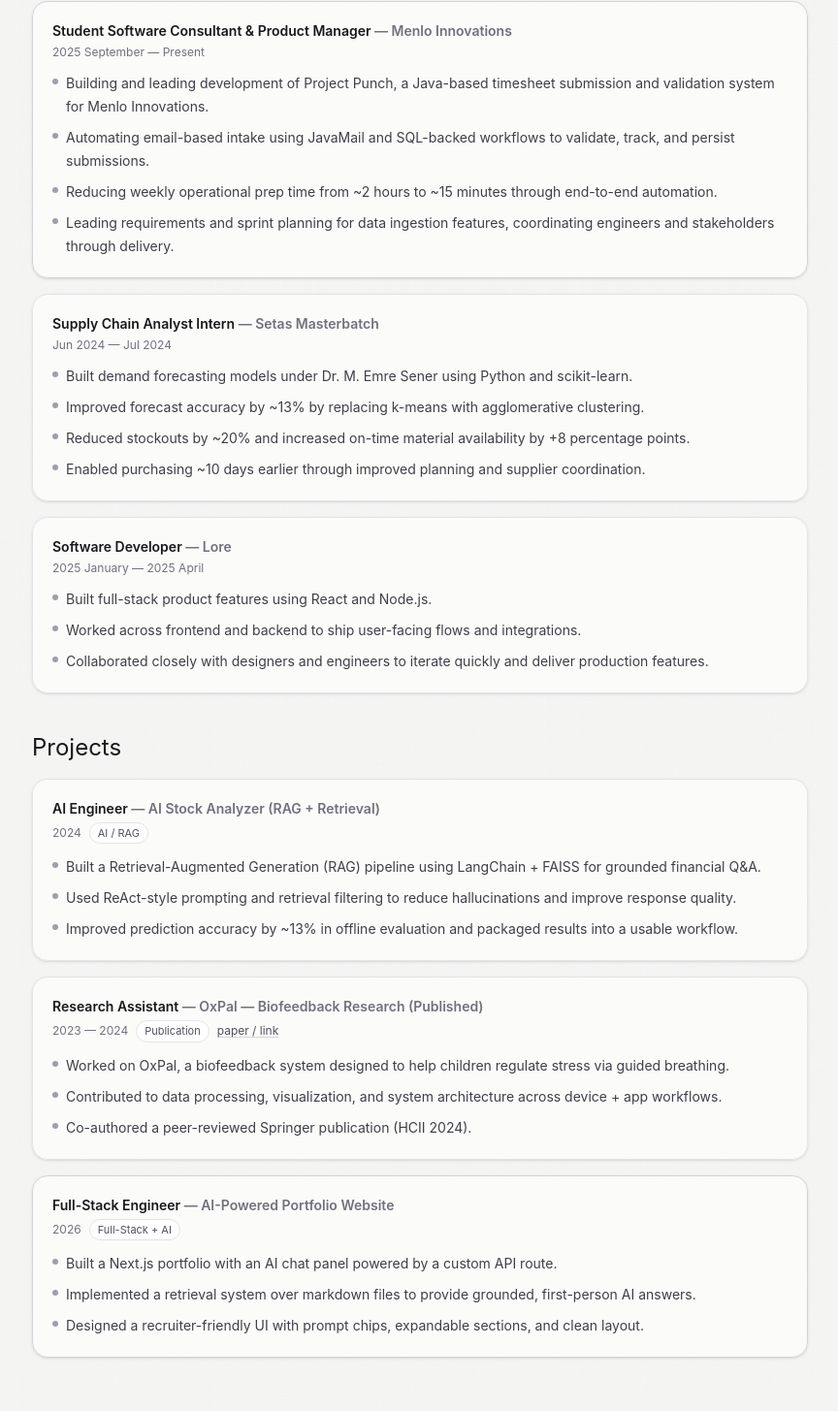
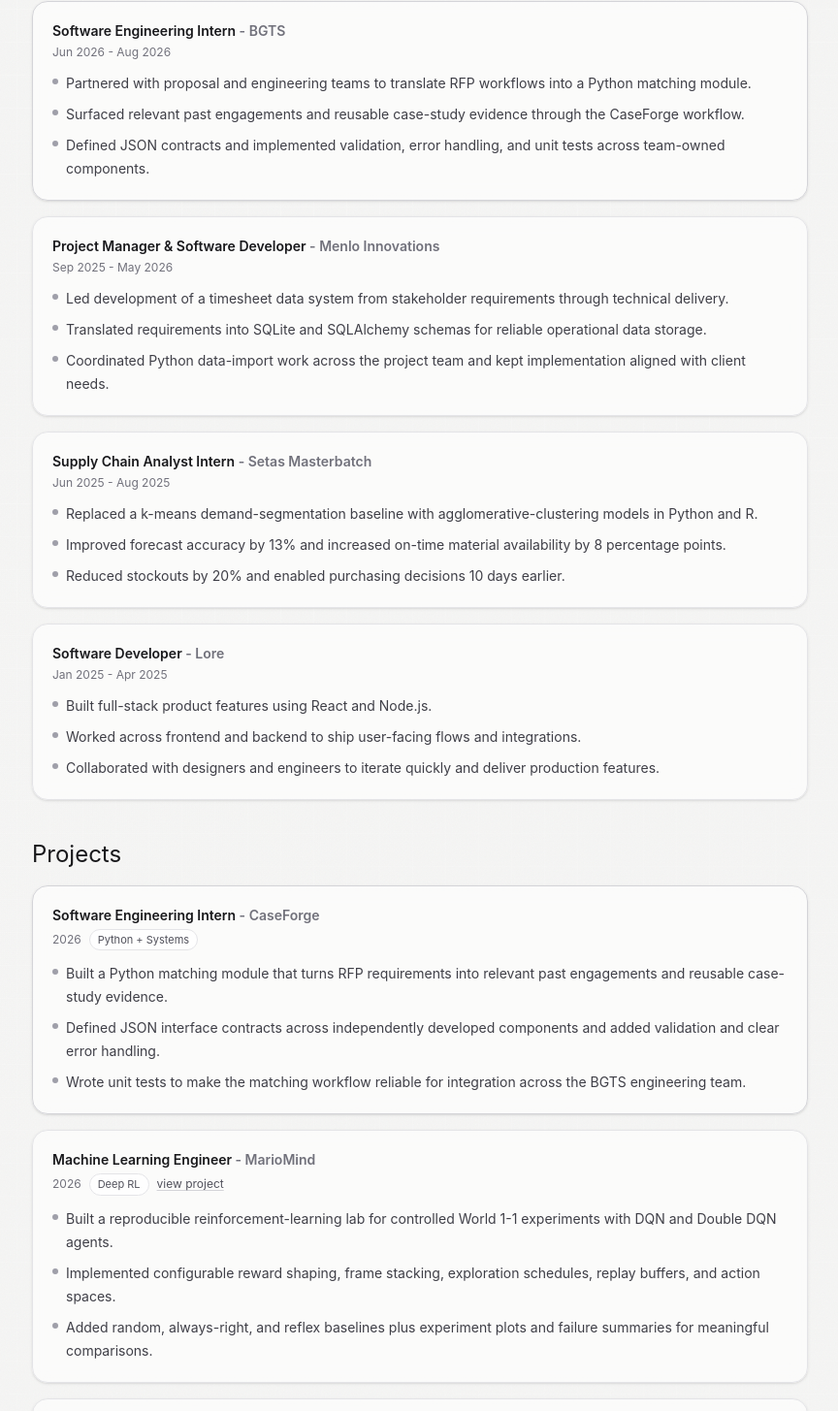
Before and after one commit to ardaedil/ardaedil-portfolio, a Next.js app: page / in a window 1280 px wide. Shown: the part 1283-2738 px from the top of the page at 97% size, without its empty margins (391-1255 px from the left). Built offline with nearby package versions, Linux system fonts and the light colour scheme.

Commit message:
Add BGTS experience and new AI projects

```diff
--- a/app/page.tsx
+++ b/app/page.tsx
@@ -36,7 +36,7 @@
     { label: "Observability", icon: "⎈" },
     { label: "AI Tooling", icon: "λ" },
     { label: "TSA President", icon: "★" },
-    { label: "Internship-ready", icon: "●" },
+    { label: "BGTS SWE Intern", icon: "●" },
   ],
   hybrid: [
     { label: "Recruiter-friendly", icon: "✓" },
@@ -50,11 +50,11 @@
 
 const BLURB_BY_VARIANT: Record<VersionKey, string> = {
   editorial:
-    "I’m a sophomore studying Computer Science (BSE) at the University of Michigan, originally from Istanbul, Turkey. I build full-stack, AI-augmented projects and I’m currently looking for a software engineering internship. I also serve as President of the Turkish Student Association (TSA).",
+    "I’m a Computer Science (BSE) student at the University of Michigan, originally from Istanbul, Turkey. I build full-stack and applied-AI systems, including CaseForge at BGTS, MarioMind, and VARLens AI. I also serve as President of the Turkish Student Association (TSA).",
   studio:
-    "I’m a sophomore CS student at the University of Michigan who loves building playful yet practical products. I explore HCI + AI through rapid experiments, then ship polished full-stack experiences, while serving as President of the Turkish Student Association (TSA).",
+    "I’m a University of Michigan CS student who builds playful but practical systems across applied AI, backend engineering, and full-stack product development. Recent work includes CaseForge at BGTS, MarioMind, and VARLens AI.",
   command:
-    "Computer Science (BSE), University of Michigan. Focus: robust backend systems, AI-assisted workflows, and measurable engineering outcomes. Seeking software engineering internship opportunities, and I currently serve as President of the Turkish Student Association (TSA).",
+    "Computer Science (BSE), University of Michigan. Focus: robust backend systems, AI-assisted workflows, and measurable engineering outcomes across CaseForge, MarioMind, and VARLens AI. President of the Turkish Student Association (TSA).",
   hybrid:
     "I combine clear storytelling for non-technical readers with deep technical signal for engineers: full-stack builds, AI-augmented product development, a strong execution mindset, and leadership as President of the Turkish Student Association (TSA).",
 };
@@ -68,8 +68,8 @@
 
 const HIGHLIGHTS = [
   { label: "Leadership", value: "TSA President", icon: "★" },
-  { label: "Focus", value: "AI + Full-Stack", icon: "✦" },
-  { label: "Open Role", value: "SWE Internship", icon: "●" },
+  { label: "Focus", value: "Applied AI + Full-Stack", icon: "✦" },
+  { label: "Recent Experience", value: "BGTS SWE Intern", icon: "●" },
 ];
 
 export default function Home() {
--- /dev/null
+++ b/content/experience/bgts.md
@@ -0,0 +1,15 @@
+# BGTS - Software Engineering Intern
+
+## Overview
+I worked as a Software Engineering Intern at BGTS in Istanbul, Turkiye from June through August 2026. I partnered with proposal and engineering teams on CaseForge, a workflow for finding relevant past engagements and reusable case-study evidence when responding to RFPs.
+
+## What I built
+- Translated RFP workflows into a Python matching module.
+- Defined JSON interface contracts across CaseForge components owned by different team members.
+- Added input validation, error handling, and unit tests for dependable integration.
+
+## What this demonstrates
+- Backend development in Python
+- API and data-contract design
+- Cross-team integration and testing
+- Translating operational workflows into maintainable software
--- /dev/null
+++ b/content/projects/caseforge.md
@@ -0,0 +1,11 @@
+# CaseForge
+
+CaseForge is the RFP support system I worked on during my 2026 software engineering internship at BGTS. The system helps proposal teams locate relevant past engagements and reusable case-study evidence.
+
+## My contribution
+- Built a Python matching module that maps RFP needs to relevant experience.
+- Defined JSON contracts so independently developed components could integrate reliably.
+- Implemented validation and explicit error handling at system boundaries.
+- Added unit tests to protect matching and integration behavior.
+
+CaseForge strengthened my experience in backend engineering, interface design, testing, and collaboration across a multi-developer codebase.
--- /dev/null
+++ b/content/projects/mariomind.md
@@ -0,0 +1,15 @@
+# MarioMind
+
+MarioMind is a reproducible reinforcement-learning lab for controlled experiments with agents in a Gym-compatible World 1-1 environment.
+
+## What I built
+- DQN and Double DQN agents with replay buffers and target networks.
+- Configurable frame stacking, reward shaping, exploration schedules, replay sizes, and action spaces.
+- Random, always-right, and reflex baselines for experiment sanity checks.
+- Evaluation, plotting, and failure-summary tooling for comparing runs.
+- A classical-search toy environment for comparing model-based planning with reinforcement learning.
+
+## Technical focus
+Python, PyTorch, Gym/Gymnasium, deep Q-learning, experiment design, ablation studies, and failure analysis.
+
+Repository: https://github.com/ardaedil/Mario-Mind
--- /dev/null
+++ b/content/projects/varlens-ai.md
@@ -0,0 +1,15 @@
+# VARLens AI
+
+VARLens AI is an educational soccer clip analysis MVP. It accepts a short uploaded clip, estimates the likely foul sanction and action type, and explains what a referee-style review would inspect while communicating uncertainty.
+
+## What I built
+- A Next.js analysis interface connected to a FastAPI service.
+- Shared JSON, TypeScript, and Python contracts across the web and API layers.
+- VideoMAE-based sanction and action inference with configurable model checkpoints.
+- Deterministic development fallbacks and automated contract, API, and model tests.
+- Privacy-minded transient clip processing and deletion after inference.
+
+## Technical focus
+Next.js, TypeScript, FastAPI, Python, PyTorch, VideoMAE, API contracts, testing, and privacy-aware upload handling.
+
+Repository: https://github.com/ardaedil/varlens-ai
--- a/content/resume.md
+++ b/content/resume.md
@@ -1,25 +1,41 @@
-# Arda Edil — Software Engineer (AI-Augmented)
+# Arda Edil - Computer Science and Software Engineering
 
-## Professional Summary
-Software engineer with experience across backend systems, full-stack development, and AI-augmented applications. I focus on building reliable, maintainable software and integrating AI where it meaningfully improves workflows rather than acting as a novelty.
+## Education
+University of Michigan, Ann Arbor, MI - Bachelor of Science in Engineering in Computer Science, minor in Business. Expected May 2028. GPA: 3.62/4.00.
 
-Strong foundation in backend engineering, system design, and real-world project ownership.
+Relevant coursework includes Introduction to Artificial Intelligence and Data Structures and Algorithms.
 
----
+## Skills
+- Languages: Python, SQL, R, Java, C/C++, JavaScript, TypeScript
+- Frameworks and libraries: PyTorch, LangChain, React, Next.js, Node.js, FastAPI, SQLAlchemy
+- Tools and platforms: FAISS, SQLite, Git, GitHub, Linux
 
-## Core Skills
-- **Languages:** Python, Java, C++, JavaScript, TypeScript
-- **Backend:** REST APIs, data pipelines, backend services, system design
-- **Frontend:** React, React Native, Next.js
-- **AI / ML:** Retrieval-Augmented Generation (RAG), LangChain, FAISS, ReAct-style prompting
-- **Tools:** Git, Linux, Docker, SQL
-- **Engineering Practices:** Testing, debugging, performance optimization, production-minded development
+## Experience
 
----
+### BGTS - Software Engineering Intern, Jun 2026 - Aug 2026
+- Partnered with proposal and engineering teams to translate RFP workflows into a Python matching module that surfaced relevant past engagements and reusable case-study evidence.
+- Defined JSON interface contracts and implemented validation, error handling, and unit tests for reliable integration across CaseForge components.
 
-## Experience Snapshot
-- **Menlo Innovations** — Software Engineer Intern → Product Manager
-- **Innovation for Impact** — Software Engineer (Client: Lore)
-- **Research & Projects** — AI systems, mobile applications, biofeedback research
+### Setas Masterbatch - Supply Chain Analyst Intern, Jun 2025 - Aug 2025
+- Replaced a k-means demand-segmentation baseline with agglomerative-clustering models in Python and R.
+- Improved forecasting accuracy by 13%, increased on-time material availability by 8 percentage points, reduced stockouts by 20%, and enabled purchasing decisions 10 days earlier.
 
-Detailed descriptions of each role and project are available in the corresponding experience and project files.
+### Menlo Innovations - Project Manager and Software Developer, Sep 2025 - May 2026
+- Led development of a timesheet data system, translated stakeholder requirements into SQLite and SQLAlchemy schemas, and coordinated Python data-import work across the project team.
+
+## Selected Projects
+
+### MarioMind
+Built a reproducible deep-reinforcement-learning experiment framework with DQN, Double DQN, configurable rewards and exploration, baseline agents, evaluation plots, and failure analysis.
+
+### VARLens AI
+Built a Next.js and FastAPI soccer clip analysis system with uncertainty-aware foul sanction and action classification, shared contracts, VideoMAE checkpoint serving, automated tests, and transient upload handling.
+
+### AI Stock Analyzer
+Built and evaluated a Python RAG pipeline with LangChain, OpenAI, FAISS, and Yahoo Finance, improving answer quality by 18%.
+
+### OxPal Biofeedback Research
+Designed a child-friendly biofeedback system using PPG-based HRV sensing, Bluetooth communication, and interactive breathing guidance. Presented the work at HCI International 2024 and contributed to a Springer CCIS publication.
+
+## Leadership
+President of the University of Michigan Turkish Student Association since April 2026, leading a seven-member executive board.
--- a/src/components/ExperienceList.tsx
+++ b/src/components/ExperienceList.tsx
@@ -8,37 +8,44 @@
 
 const EXPERIENCES: Experience[] = [
   {
-    title: "Student Software Consultant & Product Manager",
-    org: "Menlo Innovations",
-    dates: "2025 September — Present",
+    title: "Software Engineering Intern",
+    org: "BGTS",
+    dates: "Jun 2026 - Aug 2026",
     bullets: [
-      "Building and leading development of Project Punch, a Java-based timesheet submission and validation system for Menlo Innovations.",
-      "Automating email-based intake using JavaMail and SQL-backed workflows to validate, track, and persist submissions.",
-      "Reducing weekly operational prep time from ~2 hours to ~15 minutes through end-to-end automation.",
-      "Leading requirements and sprint planning for data ingestion features, coordinating engineers and stakeholders through delivery.",
+      "Partnered with proposal and engineering teams to translate RFP workflows into a Python matching module.",
+      "Surfaced relevant past engagements and reusable case-study evidence through the CaseForge workflow.",
+      "Defined JSON contracts and implemented validation, error handling, and unit tests across team-owned components.",
     ],
     featured: true,
-    },
-
+  },
+  {
+    title: "Project Manager & Software Developer",
+    org: "Menlo Innovations",
+    dates: "Sep 2025 - May 2026",
+    bullets: [
+      "Led development of a timesheet data system from stakeholder requirements through technical delivery.",
+      "Translated requirements into SQLite and SQLAlchemy schemas for reliable operational data storage.",
+      "Coordinated Python data-import work across the project team and kept implementation aligned with client needs.",
+    ],
+  },
   {
     title: "Supply Chain Analyst Intern",
     org: "Setas Masterbatch",
-    dates: "Jun 2024 — Jul 2024",
+    dates: "Jun 2025 - Aug 2025",
     bullets: [
-      "Built demand forecasting models under Dr. M. Emre Sener using Python and scikit-learn.",
-      "Improved forecast accuracy by ~13% by replacing k-means with agglomerative clustering.",
-      "Reduced stockouts by ~20% and increased on-time material availability by +8 percentage points.",
-      "Enabled purchasing ~10 days earlier through improved planning and supplier coordination.",
+      "Replaced a k-means demand-segmentation baseline with agglomerative-clustering models in Python and R.",
+      "Improved forecast accuracy by 13% and increased on-time material availability by 8 percentage points.",
+      "Reduced stockouts by 20% and enabled purchasing decisions 10 days earlier.",
     ],
   },
   {
     title: "Software Developer",
     org: "Lore",
-    dates: "2025 January — 2025 April",
+    dates: "Jan 2025 - Apr 2025",
     bullets: [
       "Built full-stack product features using React and Node.js.",
       "Worked across frontend and backend to ship user-facing flows and integrations.",
-      "Collaborated closely with designers and engineers to iterate quickly and deliver production features.",
+      "Collaborated with designers and engineers to iterate quickly and deliver production features.",
     ],
   },
 ];
@@ -54,20 +61,16 @@
         <div>
           <div className="text-sm font-semibold text-zinc-900">
             {exp.title}
-            {exp.org ? <span className="text-zinc-500"> — {exp.org}</span> : null}
+            {exp.org ? <span className="text-zinc-500"> - {exp.org}</span> : null}
           </div>
           <div className="mt-1 text-xs text-zinc-500">{exp.dates}</div>
         </div>
-        <div className="rounded-full border border-zinc-200 bg-white/70 px-3 py-1 text-[11px] text-zinc-600 opacity-0 transition group-hover:opacity-100">
-          click / hover
-        </div>
       </div>
-
       <ul className="mt-3 space-y-2 text-sm leading-6 text-zinc-700">
-        {exp.bullets.map((b) => (
-          <li key={b} className="flex gap-2">
+        {exp.bullets.map((bullet) => (
+          <li key={bullet} className="flex gap-2">
             <span className="mt-[7px] h-1.5 w-1.5 shrink-0 rounded-full bg-zinc-400" />
-            <span>{b}</span>
+            <span>{bullet}</span>
           </li>
         ))}
       </ul>
@@ -80,8 +83,8 @@
     <section className="mt-10" id="experience">
       <h2 className="font-[var(--font-serif)] text-2xl text-zinc-900">Experience</h2>
       <div className="mt-4 space-y-4">
-        {EXPERIENCES.map((exp) => (
-          <Card key={`${exp.title}-${exp.org}`} exp={exp} />
+        {EXPERIENCES.map((experience) => (
+          <Card key={`${experience.title}-${experience.org}`} exp={experience} />
         ))}
       </div>
     </section>
--- a/src/components/ProjectsList.tsx
+++ b/src/components/ProjectsList.tsx
@@ -8,29 +8,64 @@
   badge?: string;
 };
 
-
 const PROJECTS: Project[] = [
+  {
+    role: "Software Engineering Intern",
+    name: "CaseForge",
+    dates: "2026",
+    badge: "Python + Systems",
+    bullets: [
+      "Built a Python matching module that turns RFP requirements into relevant past engagements and reusable case-study evidence.",
+      "Defined JSON interface contracts across independently developed components and added validation and clear error handling.",
+      "Wrote unit tests to make the matching workflow reliable for integration across the BGTS engineering team.",
+    ],
+    featured: true,
+  },
+  {
+    role: "Machine Learning Engineer",
+    name: "MarioMind",
+    dates: "2026",
+    badge: "Deep RL",
+    link: "https://github.com/ardaedil/Mario-Mind",
+    bullets: [
+      "Built a reproducible reinforcement-learning lab for controlled World 1-1 experiments with DQN and Double DQN agents.",
+      "Implemented configurable reward shaping, frame stacking, exploration schedules, replay buffers, and action spaces.",
+      "Added random, always-right, and reflex baselines plus experiment plots and failure summaries for meaningful comparisons.",
+    ],
+  },
+  {
+    role: "Full-Stack ML Engineer",
+    name: "VARLens AI",
+    dates: "2026",
+    badge: "Video AI",
+    link: "https://github.com/ardaedil/varlens-ai",
+    bullets: [
+      "Built an educational soccer clip analysis MVP that estimates foul sanctions and action types with uncertainty-aware explanations.",
+      "Connected a Next.js interface to a FastAPI service with shared JSON and TypeScript/Python contracts.",
+      "Added VideoMAE checkpoint serving, transient upload handling, automated tests, and deterministic fallbacks for reliable development.",
+    ],
+  },
   {
     role: "AI Engineer",
     name: "AI Stock Analyzer (RAG + Retrieval)",
     dates: "2024",
     badge: "AI / RAG",
     bullets: [
-      "Built a Retrieval-Augmented Generation (RAG) pipeline using LangChain + FAISS for grounded financial Q&A.",
+      "Built a retrieval-augmented generation pipeline using LangChain and FAISS for grounded financial Q&A.",
       "Used ReAct-style prompting and retrieval filtering to reduce hallucinations and improve response quality.",
-      "Improved prediction accuracy by ~13% in offline evaluation and packaged results into a usable workflow.",
+      "Improved answer quality by 18% in evaluation and packaged the results into a usable workflow.",
     ],
   },
   {
     role: "Research Assistant",
-    name: "OxPal — Biofeedback Research (Published)",
-    dates: "2023 — 2024",
-    badge: "Publication",
+    name: "OxPal - Biofeedback Research",
+    dates: "2024",
+    badge: "Published Research",
     link: "https://link.springer.com/chapter/10.1007/978-3-031-78561-0_2",
     bullets: [
-      "Worked on OxPal, a biofeedback system designed to help children regulate stress via guided breathing.",
-      "Contributed to data processing, visualization, and system architecture across device + app workflows.",
-      "Co-authored a peer-reviewed Springer publication (HCII 2024).",
+      "Designed a child-friendly biofeedback system using PPG-based HRV sensing, Bluetooth communication, and guided breathing.",
+      "Contributed to the system architecture and interactive interface with a multidisciplinary research team.",
+      "Presented the work at HCI International 2024 and contributed to a Springer CCIS publication.",
     ],
   },
   {
@@ -40,13 +75,11 @@
     badge: "Full-Stack + AI",
     bullets: [
       "Built a Next.js portfolio with an AI chat panel powered by a custom API route.",
-      "Implemented a retrieval system over markdown files to provide grounded, first-person AI answers.",
-      "Designed a recruiter-friendly UI with prompt chips, expandable sections, and clean layout.",
+      "Implemented retrieval over portfolio content to provide grounded, first-person answers.",
+      "Designed a recruiter-friendly interface with multiple viewing modes and responsive project cards.",
     ],
-    featured: true,
   },
 ];
-
 
 function Card({ p }: { p: Project }) {
   return (
@@ -59,10 +92,8 @@
         <div>
           <div className="text-sm font-semibold text-zinc-900">
             {p.role}
-            <span className="text-zinc-500"> — {p.name}</span>
-        </div>
-
-
+            <span className="text-zinc-500"> - {p.name}</span>
+          </div>
           <div className="mt-1 flex flex-wrap items-center gap-2">
             <span className="text-xs text-zinc-500">{p.dates}</span>
             {p.badge ? (
@@ -77,21 +108,17 @@
                 rel="noreferrer"
                 className="text-xs text-zinc-600 underline decoration-zinc-300 underline-offset-2 hover:text-zinc-900"
               >
-                paper / link
+                view project
               </a>
             ) : null}
           </div>
         </div>
-        <div className="rounded-full border border-zinc-200 bg-white/70 px-3 py-1 text-[11px] text-zinc-600 opacity-0 transition group-hover:opacity-100">
-          click / hover
-        </div>
       </div>
-
       <ul className="mt-3 space-y-2 text-sm leading-6 text-zinc-700">
-        {p.bullets.map((b) => (
-          <li key={b} className="flex gap-2">
+        {p.bullets.map((bullet) => (
+          <li key={bullet} className="flex gap-2">
             <span className="mt-[7px] h-1.5 w-1.5 shrink-0 rounded-full bg-zinc-400" />
-            <span>{b}</span>
+            <span>{bullet}</span>
           </li>
         ))}
       </ul>
@@ -104,10 +131,9 @@
     <section className="mt-10" id="projects">
       <h2 className="font-[var(--font-serif)] text-2xl text-zinc-900">Projects</h2>
       <div className="mt-4 space-y-4">
-        {PROJECTS.map((p) => (
-            <Card key={`${p.role}-${p.name}`} p={p} />
+        {PROJECTS.map((project) => (
+          <Card key={`${project.role}-${project.name}`} p={project} />
         ))}
-
       </div>
     </section>
   );
--- a/src/components/SkillsSection.tsx
+++ b/src/components/SkillsSection.tsx
@@ -6,7 +6,7 @@
 const SKILLS: SkillGroup[] = [
   {
     title: "Languages",
-    skills: ["Java", "Python", "TypeScript", "JavaScript", "C++", "SQL"],
+    skills: ["Python", "Java", "C/C++", "TypeScript", "JavaScript", "SQL", "R"],
   },
   {
     title: "Frontend",
@@ -14,7 +14,7 @@
   },
   {
     title: "Backend",
-    skills: ["Node.js", "REST APIs", "PostgreSQL", "Authentication", "Caching"],
+    skills: ["FastAPI", "Node.js", "REST APIs", "SQLAlchemy", "SQLite", "JSON Contracts"],
   },
   {
     title: "AI / Data",
@@ -22,9 +22,10 @@
       "Retrieval-Augmented Generation (RAG)",
       "LangChain",
       "FAISS",
+      "PyTorch",
+      "VideoMAE",
+      "Deep Reinforcement Learning",
       "scikit-learn",
-      "Clustering",
-      "Forecasting",
     ],
   },
   {
```
